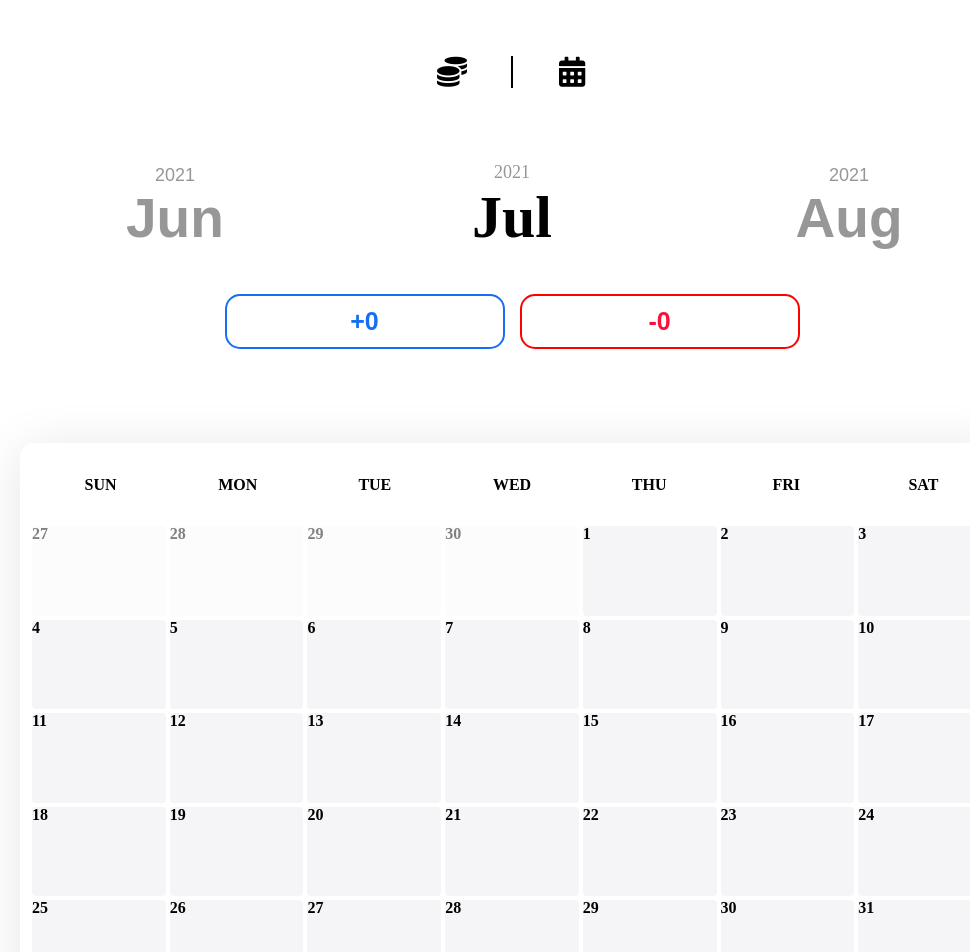
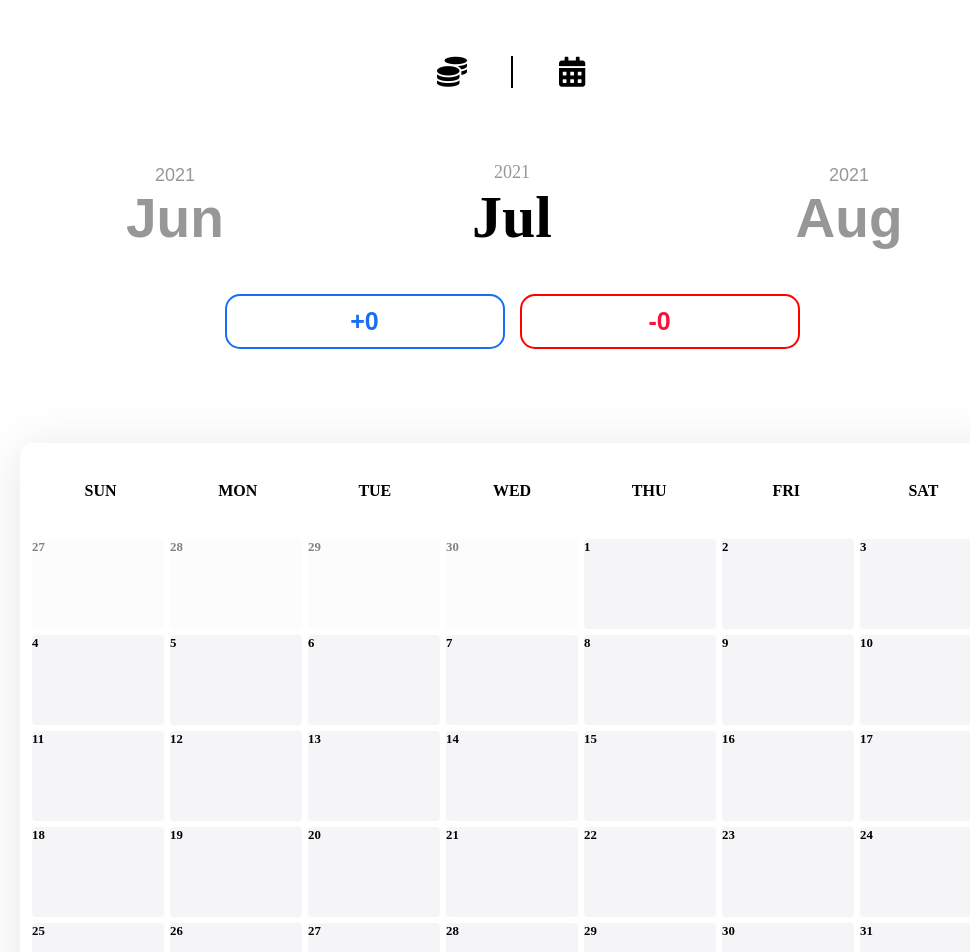
Before and after one commit to sangyun5108/BCSDproject, a React (Create React App) app: page /calendar in a window 1280 px wide. Shown: the top 952 px of the page, without its empty margins (128-1098 px from the left). Built offline with nearby package versions, Linux system fonts and the light colour scheme.

Commit message:
Calender CSS/Calender algorithm
달력에 income/expediture 값이 있으면 화면을 최소로 줄였을 때 요일이 잘 표시되지 않는 부분을 수정했습니다.
MainCalender의 useweekArray에서 weekArray를 1차원 배열로 수정했습니다.

```diff
--- a/src/components/Calendar.js
+++ b/src/components/Calendar.js
@@ -1,32 +1,8 @@
 import React  from 'react'
 import styled from'styled-components'
 import MainCalendar from './MainCalendar'
-import DateViewer from './DateViewer'
 import CalendarHeader from './CalendarHeader'
-import TotalAmounts from './TotalAmounts'
-const Wrap = styled.div`
-    display : flex;
-    flex-direction : column;
-    width : 100vw;
-    height : 100vh;
-    align-items : center;
-`
-const Header = styled.div`
-    display : flex;
-    flex-direction : column;
-    align-items : center;
-    justify-content : center;
-    font-size: 100%;
-    width : 100%;
-    max-width : 960px;
-`
-const ContentContainer = styled.div`
-    width ; 100%;
-    display : flex;
-    flex-direction : column;
-    align-items : center;
-    justify-content : center;
-`
+
 const CalendarWrap = styled.div`
     padding-bottom: 36px;
     margin-top : 49px;
@@ -43,19 +19,10 @@ const CalendarWrap = styled.div`
 `
 function Calendar(){
     return (
-        <Wrap>
-            <Header>
-                {/* <DateViewer/> */}
-            </Header>
-            <ContentContainer>
-                {/* <TotalAmounts/> */}
-                <CalendarWrap>
-                    <CalendarHeader/>
-                    <MainCalendar/>
-                </CalendarWrap>
-            </ContentContainer>
-        </Wrap>
-
+        <CalendarWrap>
+            <CalendarHeader/>
+            <MainCalendar/>
+        </CalendarWrap>
     )
 }
 
--- a/src/components/CalendarHeader.js
+++ b/src/components/CalendarHeader.js
@@ -3,7 +3,7 @@ import styled from 'styled-components'
 const Header = styled.div`
     display : grid;
     grid-template-columns: repeat(7,1fr);
-    grid-row-gap: 4px;
+    grid-row-gap: 6px;
     height : 15%;
 `
 const DayOfWeek = styled.div`
--- a/src/components/MainCalendar.js
+++ b/src/components/MainCalendar.js
@@ -3,45 +3,46 @@ import styled from 'styled-components'
 import {useSelector} from 'react-redux'
 const Wrap = styled.div`
     display : grid;
-    grid-template-rows: repeat(6,1fr);
-    grid-row-gap: 4px;
-    height : 100%;
-`
-const Week = styled.div`
-    display : grid;
-    grid-template-columns: repeat(7,1fr);
-    grid-column-gap: 4px;
+    grid-template-columns: repeat(7,6fr);
+    grid-column-gap: 6px;
+    grid-row-gap: 6px;
+    height : 85%;
 `
 const Day = styled.div`
     background : ${day => day.show ? '#f5f5f7':'#FCFCFD'};
     color : ${day => day.show ? 'black': 'gray'};
     display : flex;
+    justify-content : space-between;
     flex-direction : column;
-    justify-content : space-between;
     border-radius : 4px;
-    height : 100%;
     min-width: 100%;
+    height : 8.5vw;
+    max-height : 90px;
+    line-height: 16px;
     font-weight: 600;
-    font-size: 16px;
-    line-height: 16px;
+`
+const Dates = styled.div`
+    font-size : min(1vw, 16px);
+`
+const Money = styled.div`
+    display : flex;
+    flex-direction : column;
 `
 const Income = styled.div`
     display : ${day => day.day.IN_total > 0 ? 'block' : 'None'};
     color : blue;
     text-align : right;
-    min-width: 100%;
+    height : min(2.7vw, 16px);
     font-size : min(1.8vw, 16px);
 `
 const Expediture = styled.div`
     display : ${day => day.day.EX_total < 0 ? 'block' : 'None'};
     color : red;
-    font-size: 16px;
     text-align : right;
-    min-width: 100%;
+    height : min(2.7vw, 16px);
     font-size : min(1.8vw, 16px);
-    font-weight : 600;
-    `
-const useWeekArray = (today, lists) => {
+`
+const useMonthArray = (today, lists) => {
     let thisMonth = new Date(today.getFullYear(), today.getMonth(),1)
     let dayOfFirstDate = thisMonth.getDay()
     let startDate = new Date(thisMonth)
@@ -53,7 +54,7 @@ const useWeekArray = (today, lists) => {
     }else{
         thisMonth.setDate(thisMonth.getDate()-1)
     }
-    const weekArray = Array.from({length : 6}, () => Array.from({length : 7},() => {
+    const weekArray = Array.from({length : 42}, ()=> {
         thisMonth.setDate(thisMonth.getDate()+1)
         return (thisMonth.getTime() >= startDateTime && thisMonth.getTime() < endDateTime)?
         {
@@ -77,7 +78,7 @@ const useWeekArray = (today, lists) => {
             show : false
 
         }
-    }))
+    })
     return weekArray
 }
 
@@ -103,20 +104,20 @@ function MainCalendar(){
             account.month === today.getMonth())
     }
 
-    const weekArray = useWeekArray(today, accountList)
+    const weekArray = useMonthArray(today, accountList)
+    console.log(weekArray)
     return (
         <Wrap>
-            {weekArray.map((week,index) =>
-            <Week key={index}>
-                {week.map((day,index) =>
-                    <Day show = {day.show} key={index}>
-                        <div>{day.date}</div>
-                        <div>
-                            <Income day = {day}>+{day.IN_total}</Income>
-                            <Expediture day = {day}>{day.EX_total}</Expediture>
-                        </div>
-                    </Day>)}
-            </Week>)}
+            {weekArray.map((day,index) =>
+                <Day show = {day.show} key={index}>
+                    <Dates>
+                        {day.date}
+                    </Dates>
+                    <Money>
+                        <Income day = {day}>+{day.IN_total}</Income>
+                        <Expediture day = {day}>{day.EX_total}</Expediture>
+                    </Money>
+                </Day>)}
         </Wrap>
     )
 }
```
